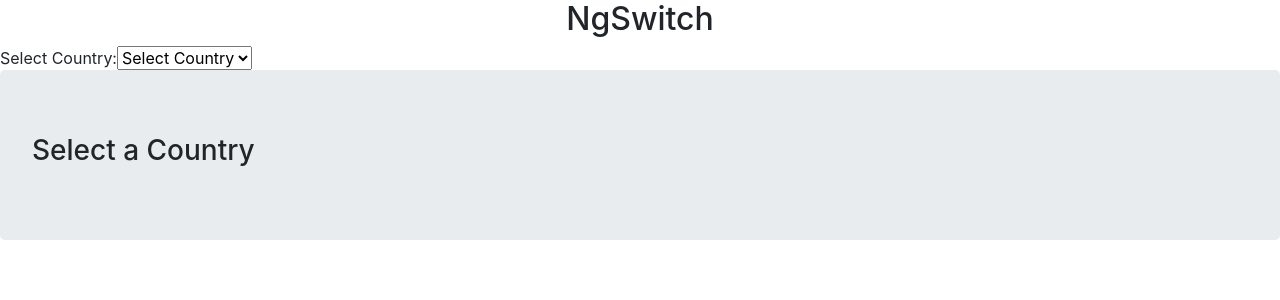
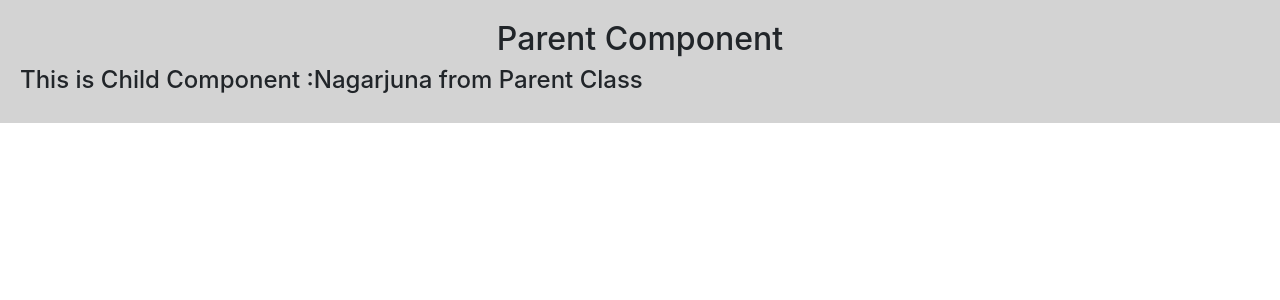
Before and after one commit to Nagarjuna-Singamsetti/Nisha_Singla_Tutorial_Practice, an Angular app: page / in a window 1280 px wide. Shown: the top 300 px of the page. Built offline with nearby package versions, Linux system fonts and the light colour scheme.

Commit message:
Parent to Child Added

```diff
--- a/src/app/app.component.html
+++ b/src/app/app.component.html
@@ -1 +1,2 @@
-<app-ng-switch></app-ng-switch>
+<!-- <app-ng-switch></app-ng-switch> -->
+<app-parent></app-parent>
--- a/src/app/app.module.ts
+++ b/src/app/app.module.ts
@@ -4,11 +4,15 @@ import { BrowserModule } from '@angular/platform-browser';
 import { AppRoutingModule } from './app-routing.module';
 import { AppComponent } from './app.component';
 import { NgSwitchComponent } from './components/ng-switch/ng-switch.component';
+import { ParentComponent } from './components/parent/parent.component';
+import { ChildComponent } from './components/child/child.component';
 
 @NgModule({
   declarations: [
     AppComponent,
-    NgSwitchComponent
+    NgSwitchComponent,
+    ParentComponent,
+    ChildComponent
   ],
   imports: [
     BrowserModule,
--- /dev/null
+++ b/src/app/components/child/child.component.html
@@ -0,0 +1 @@
+<h4>This is Child Component :{{uname}}</h4>
--- /dev/null
+++ b/src/app/components/child/child.component.ts
@@ -0,0 +1,18 @@
+import { Component, Input, OnInit } from '@angular/core';
+
+@Component({
+  selector: 'app-child',
+  templateUrl: './child.component.html',
+  styleUrls: ['./child.component.css']
+})
+export class ChildComponent implements OnInit {
+  @Input()
+  uname: string;
+  constructor() {
+    this.uname = '';
+  }
+
+  ngOnInit(): void {
+  }
+
+}
--- /dev/null
+++ b/src/app/components/parent/parent.component.css
@@ -0,0 +1,4 @@
+div{
+    background-color: lightgray;
+    padding: 20px;
+}
--- /dev/null
+++ b/src/app/components/parent/parent.component.html
@@ -0,0 +1,4 @@
+<div>
+    <h2 class="text-center">Parent Component</h2>
+<app-child [uname]="username"></app-child>
+</div>
--- /dev/null
+++ b/src/app/components/parent/parent.component.ts
@@ -0,0 +1,17 @@
+import { Component, OnInit } from '@angular/core';
+
+@Component({
+  selector: 'app-parent',
+  templateUrl: './parent.component.html',
+  styleUrls: ['./parent.component.css']
+})
+export class ParentComponent implements OnInit {
+  username:string;
+  constructor() {
+    this.username="Nagarjuna from Parent Class"
+  }
+
+  ngOnInit(): void {
+  }
+
+}
```
Also changed, not shown: src/app/components/child/child.component.css (added), 2 other files (tests, documents, lock files or other folders).
